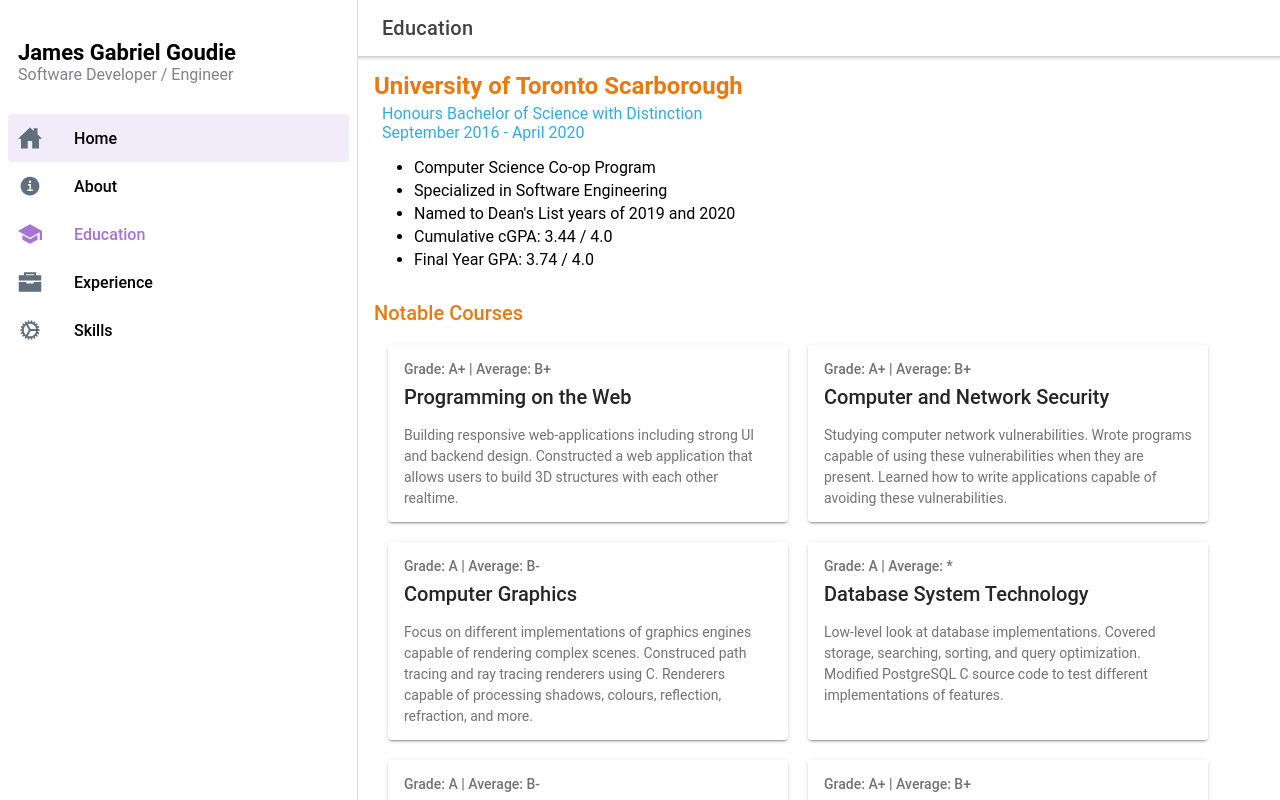
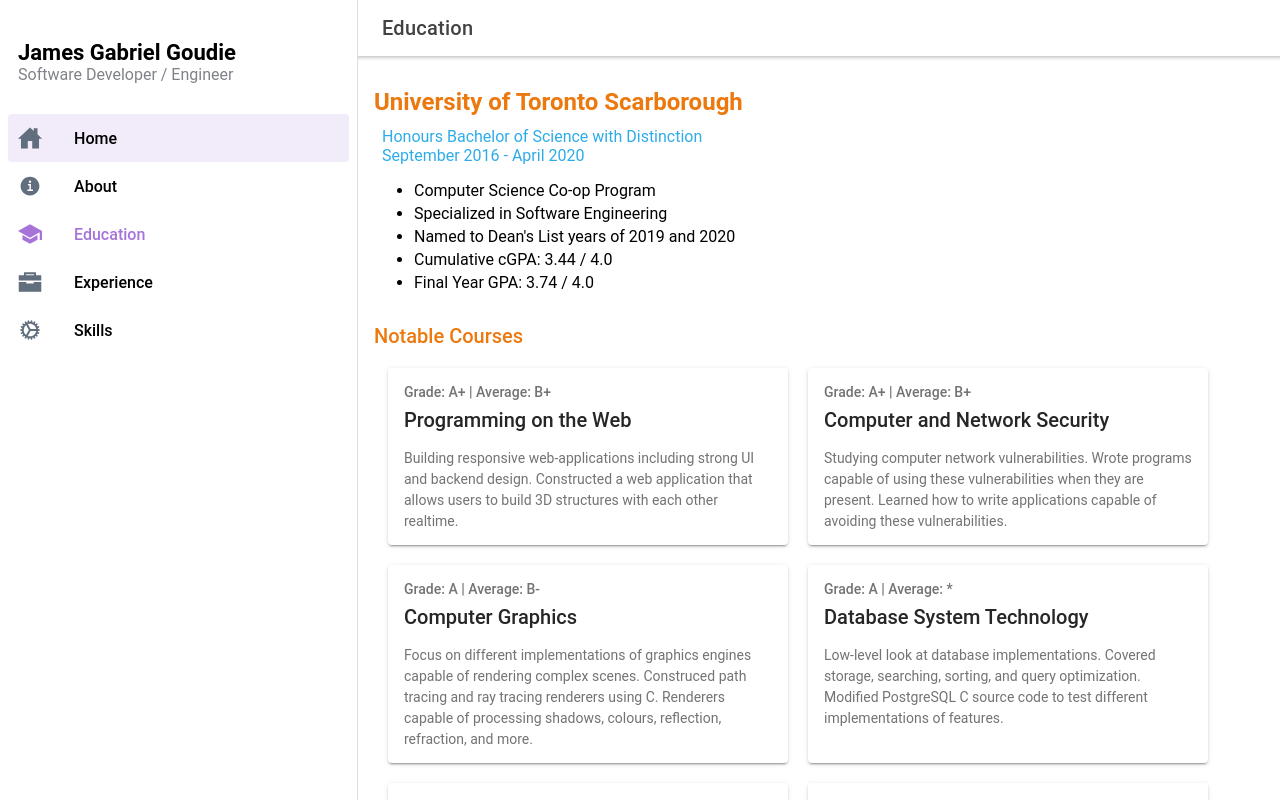
Before and after one commit to JamesGGoudie/goudie-ca-src, a React (Create React App) app: page /home in a window 1280 px wide. Both pictures are taken after a click on the element "Education". Built offline with nearby package versions, Linux system fonts and the light colour scheme.

Commit message:
Using a header tag instead of a div

```diff
--- a/src/pages/Education.tsx
+++ b/src/pages/Education.tsx
@@ -22,7 +22,7 @@
 				<TopBarFullscreen title={title} />
 				<div className="page">
 					<div className="summary">
-						<div className="school-name">{EDUCATION_INFO.schoolName}</div>
+						<h3 className="school-name">{EDUCATION_INFO.schoolName}</h3>
 						<div className="degree">
 							{EDUCATION_INFO.degree} with {EDUCATION_INFO.distinction}
 						</div>
```
